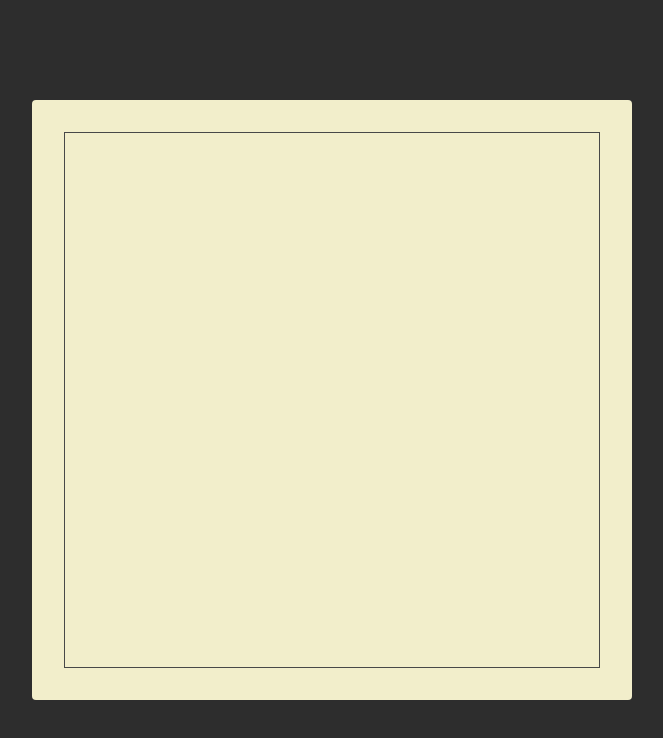
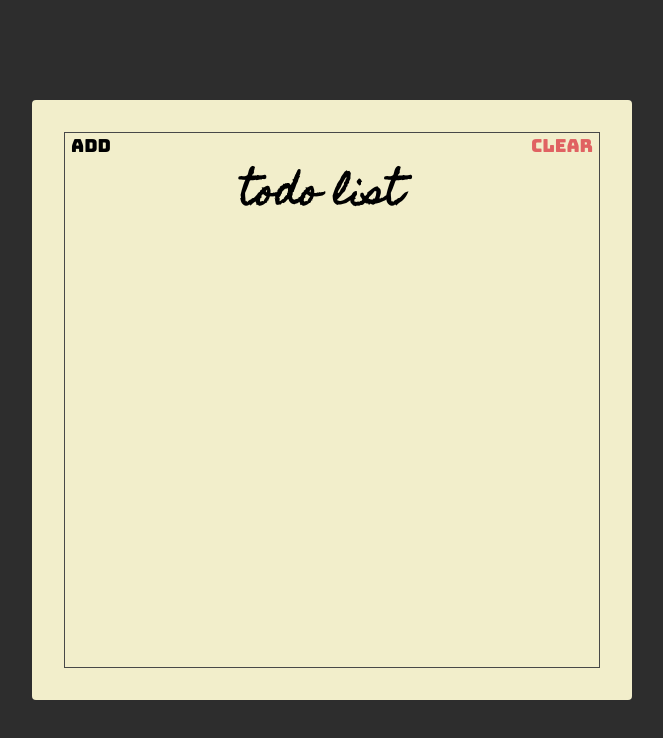
Before and after one commit to 19damah23/react-course-starter, a website: page index.html in a window 1280 px wide. Shown: the whole page, without its empty margins (308-971 px from the left). Drawn offline with Linux system fonts and the light colour scheme.

Commit message:
membuat header section

```diff
--- a/index.html
+++ b/index.html
@@ -13,7 +13,13 @@
   </head>
   <body>
     <div class="container">
-      <div class="frame"></div>
+      <div class="frame">
+        <div class="header">
+          <button class="header-btn">Add</button>
+          <h1 class="header-title">Todo List</h1>
+          <button class="header-btn main-red-color">Clear</button>
+        </div>
+      </div>
     </div>
   </body>
 </html>
--- a/style.css
+++ b/style.css
@@ -1,5 +1,13 @@
 * {
   box-sizing: border-box;
+}
+
+:root {
+  --main-red-color: #e06262;
+}
+
+.main-red-color {
+  color: var(--main-red-color);
 }
 
 html {
@@ -34,4 +42,27 @@ html {
 .frame {
   border: 1px solid #484848;
   height: 100%;
+  display: flex;
+  flex-direction: column;
 }
+
+.header {
+  display: flex;
+  align-items: flex-start;
+}
+
+.header-title {
+  flex: 1;
+  text-align: center;
+  font-size: 3.6rem;
+  font-family: "Homemade Apple";
+  text-transform: lowercase;
+}
+
+.header-btn {
+  font-size: 1.8rem;
+  font-family: "Bungee", sans-serif;
+  background: unset;
+  border: unset;
+  outline: unset;
+}
```
